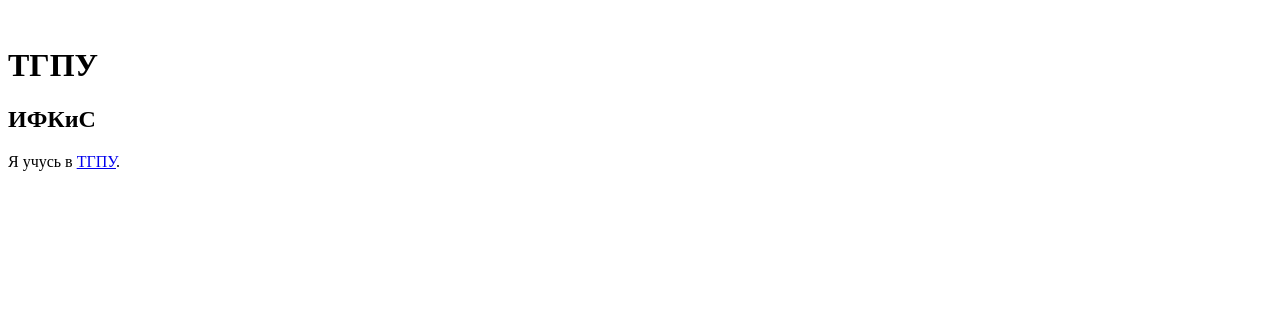
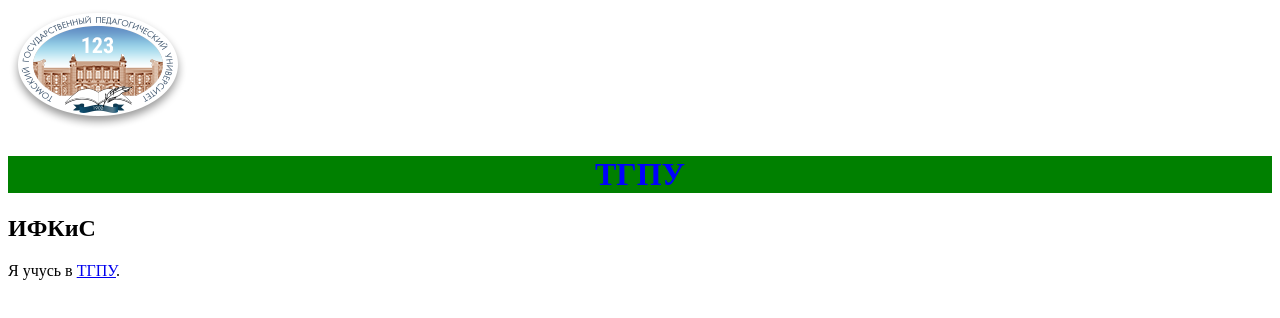
Before and after one commit to scvaer333/scvaer333.github.io, a plain HTML site: page index.html in a window 1280 px wide. Drawn offline with Linux system fonts and the light colour scheme.

Commit message:
css, color, align

```diff
--- a/index.html
+++ b/index.html
@@ -1,10 +1,10 @@
 <!doctype html>
 <html>
     <head>
-        <meta charset="utf-8">
+        <link rel="stylesheet" href="style.css">
     </head>
     <body>
-        <img scr="gerbtspu118.png">
+        <img src="gerbtspu118.png">
         <h1>ТГПУ</h1>
         <h2>ИФКиС</h2>
         <p>Я учусь в <a href="https://tspu.ru">ТГПУ</a>.</p>
--- /dev/null
+++ b/style.css
@@ -0,0 +1,2 @@
+body{backround-color: aqua}
+h1{background-color: green; color: blue; text-align: center}
```
